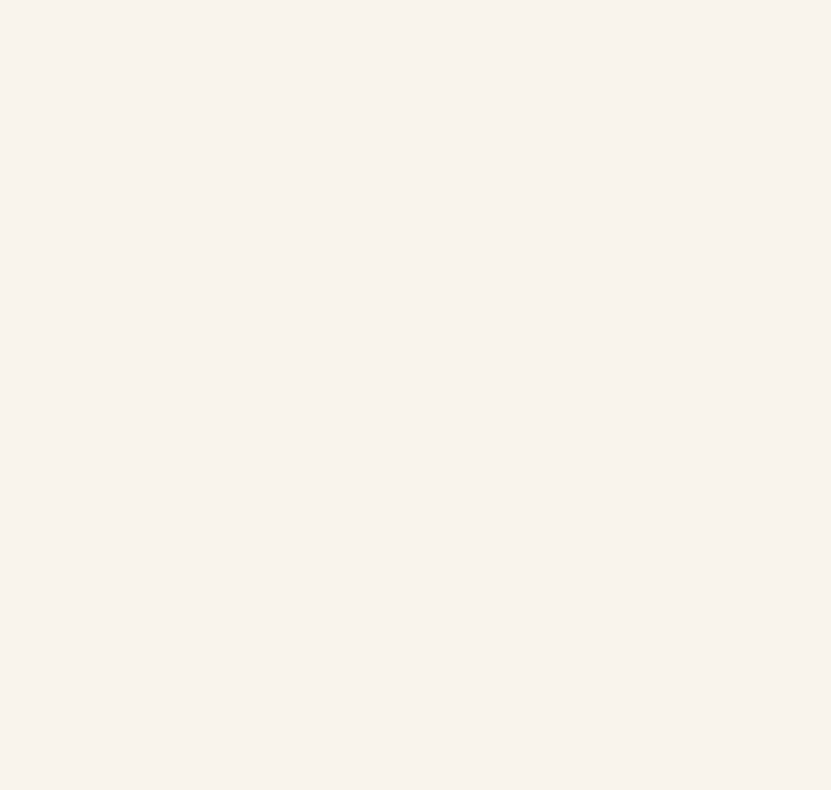
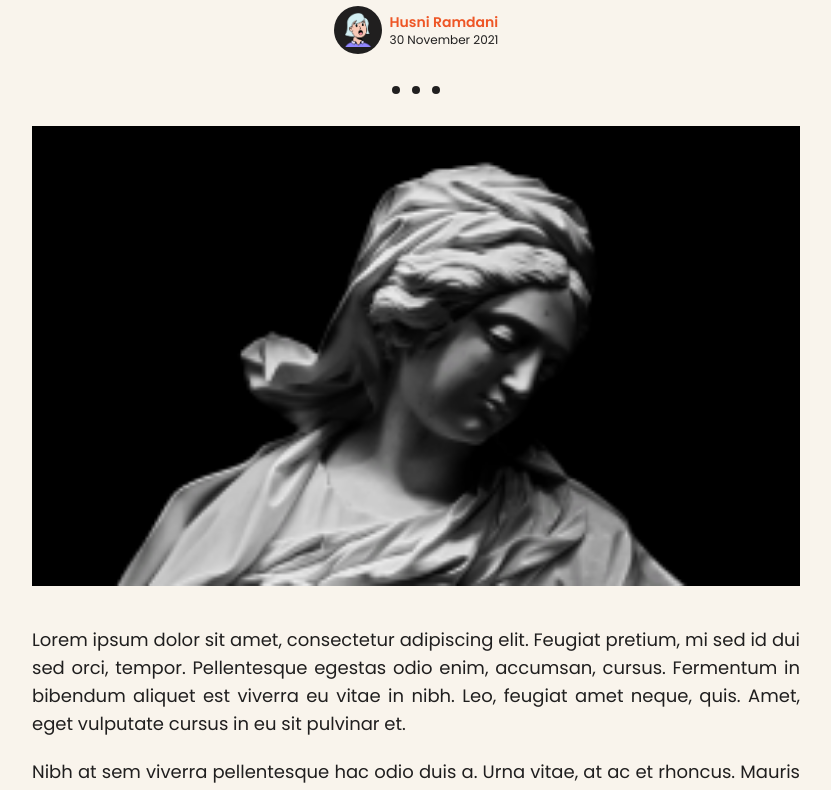
Before and after one commit to husniramdani/personal-blog, a Next.js app: page /blog/1 in a window 1280 px wide. Shown: the part 220-1010 px from the top of the page, without its empty margins (224-1055 px from the left). Before the commit the page ends 800 px from the top, so only its background shows below. Built offline with nearby package versions, Linux system fonts and the light colour scheme.

Commit message:
make default (will update it after connect  with notion api)

```diff
--- a/pages/blog/[id].js
+++ b/pages/blog/[id].js
@@ -5,15 +5,46 @@ import Footer from "@components/footer";
 
 export default function Blog() {
   return (
-    <div className='py-5'>
+    <div className='py-5 md:py-10'>
       <Head>
         <title>Detail Blog</title>
         <meta name="description" content="Detail content Blog Spindyzel" />
         <link rel="icon" href="/favicon.ico" />
       </Head>
       <Navbar />
-      <main className=''>
-
+      <main className='flex justify-center'>
+        {/* content */}
+        <div className='mb-5 py-5 mx-8 w-full md:mx-24 md:max-w-screen-md'>
+          {/* Blog Title */}
+          <h1 className='mb-5 text-center font-bold text-4xl leading-normal line-clamp-3 md:text-6xl md:leading-relaxed'>Blog Title</h1>
+          {/* publisher info */}
+          <div className='flex items-center justify-center'>
+            <div className='bg-black overflow-hidden w-10 h-10 rounded-center p-2 md:w-12 md:h-12 md:p-2.5'>
+              <img src="/images/avatar.png" alt="avatar" />
+            </div>
+            <div className='ml-2'>
+              <h6 className='text-sm font-semibold text-orange'>Husni Ramdani</h6>
+              <h6 className='text-xs'>30 November 2021</h6>
+            </div>
+          </div>
+          {/* divider */}
+          <div className='my-8 flex justify-center space-x-3'>
+            <div className='circle-divider' />
+            <div className='circle-divider' />
+            <div className='circle-divider' />
+          </div>
+          <img src="/images/photos.png" alt="thumbnail" className={`object-cover w-full max-h-96 md:max-h-100 lg:max-h-120`} />
+          <div className='py-5'>
+            <p className='content-paragraph'>
+              Lorem ipsum dolor sit amet, consectetur adipiscing elit. Feugiat pretium, mi sed id dui sed orci, tempor. Pellentesque egestas odio enim, accumsan, cursus. Fermentum in bibendum aliquet est viverra eu vitae in nibh. Leo, feugiat amet neque, quis. Amet, eget vulputate cursus in eu sit pulvinar et.
+            </p>
+            <p className='content-paragraph'>
+            Nibh at sem viverra pellentesque hac odio duis a. Urna vitae, at ac et rhoncus. Mauris sit accumsan vitae, nibh netus. In elementum pharetra in lacinia nibh. Non est eget egestas eu et purus amet. Vitae aliquam sit tincidunt pellentesque netus suspendisse vulputate. Dui justo, ac maecenas pharetra.
+            </p>
+          </div>
+          {/* default thumbnail */}
+        </div>
+        {/* Empty Content */}
       </main>
 
       <Footer />
--- a/pages/index.js
+++ b/pages/index.js
@@ -117,7 +117,17 @@ export default function Home() {
                     </div>
                   }
                   <Link href={`/blog/${x.id}`}>
-                    <h2 className={`font-serif font-semibold tracking-tight text-3xl cursor-pointer underline-offset-2 decoration-2 decoration-orange hover:underline md:tracking-wide ${A ? 'line-clamp-3 mb-3' : 'line-clamp-2 mb-2'}`}>
+                    <h2
+                      className={`
+                        font-serif font-semibold tracking-tight text-3xl break-words
+                        cursor-pointer underline-offset-2 decoration-2 decoration-orange
+                        hover:underline
+                        md:tracking-wide
+                        ${A ? 'line-clamp-3 mb-3' : 'line-clamp-2 mb-2'}
+                      `}
+                    >
+                      {/* handle it with overflow-wrap: break-word*/}
+                      {/* aaaaaaaaaaaaaaaaaaaaaaaaaaaaaaaaaaaaaaaaaaa */}
                       {T}
                     </h2>
                   </Link>
@@ -126,8 +136,8 @@ export default function Home() {
                   }
                   {A ?
                     <div className='flex items-center'>
-                      <div className='bg-black p-1 overflow-hidden w-10 h-10 rounded-xl'>
-                        <img src={A} alt="avatar" className='object-cover' />
+                      <div className='bg-black p-1.5 overflow-hidden w-10 h-10 rounded-xl'>
+                        <img src={A} alt="avatar" />
                       </div>
                       <div className='ml-2'>
                         <h6 className='text-sm font-semibold'>{C}</h6>
--- a/styles/globals.css
+++ b/styles/globals.css
@@ -33,6 +33,11 @@ a {
 .rounded-center {
   @apply rounded-full flex justify-center items-center;
 }
-/* .grid-content:nth-child(even){
-  background-color: red;
-} */
+
+.circle-divider {
+  @apply bg-black w-2 h-2 rounded-full;
+}
+
+.content-paragraph {
+  @apply text-justify break-words text-sm leading-relaxed mt-5 sm:text-base md:text-lg;
+}
--- a/tailwind.config.js
+++ b/tailwind.config.js
@@ -66,6 +66,15 @@ module.exports = {
         152: "38rem",
         156: "39rem",
         160: "40rem",
+      },
+      maxHeight: {
+        100: "25rem",
+        108: "27rem",
+        120: "30rem",
+        140: "35rem",
+        152: "38rem",
+        156: "39rem",
+        160: "40rem",
       }
     },
     colors: {
```
Also changed, not shown: 1 other file (tests, documents, lock files or other folders).
